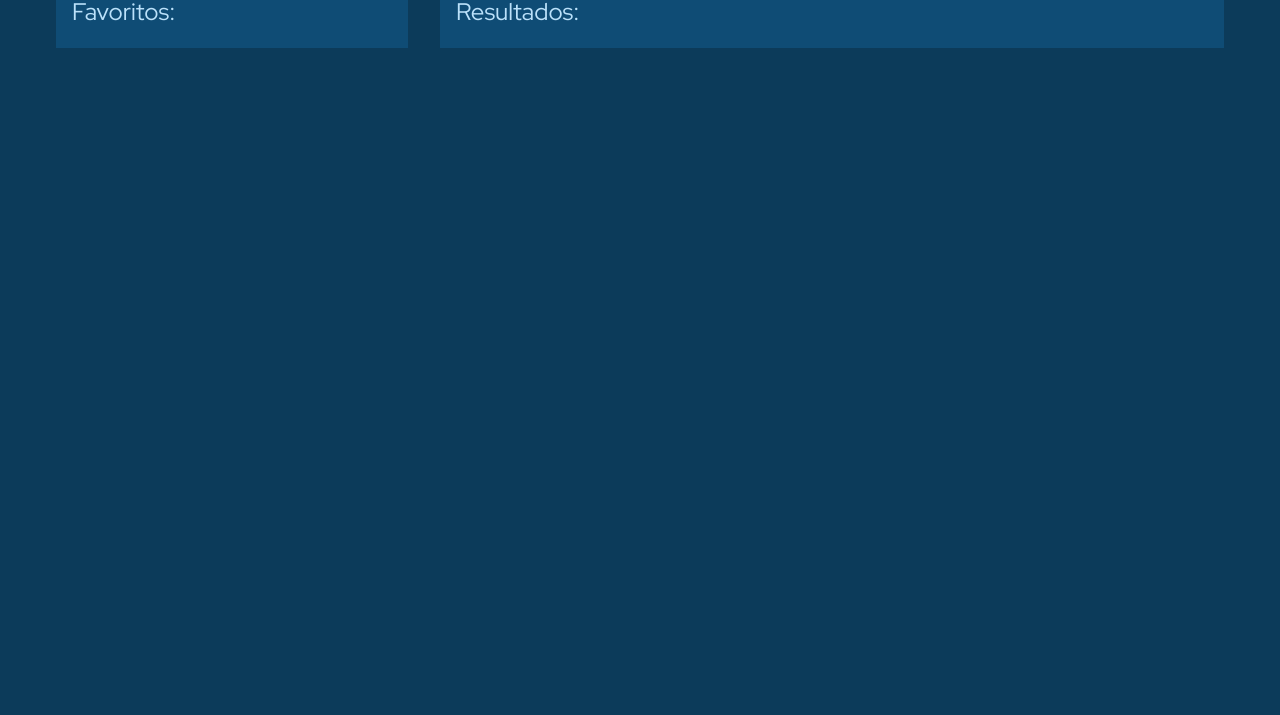
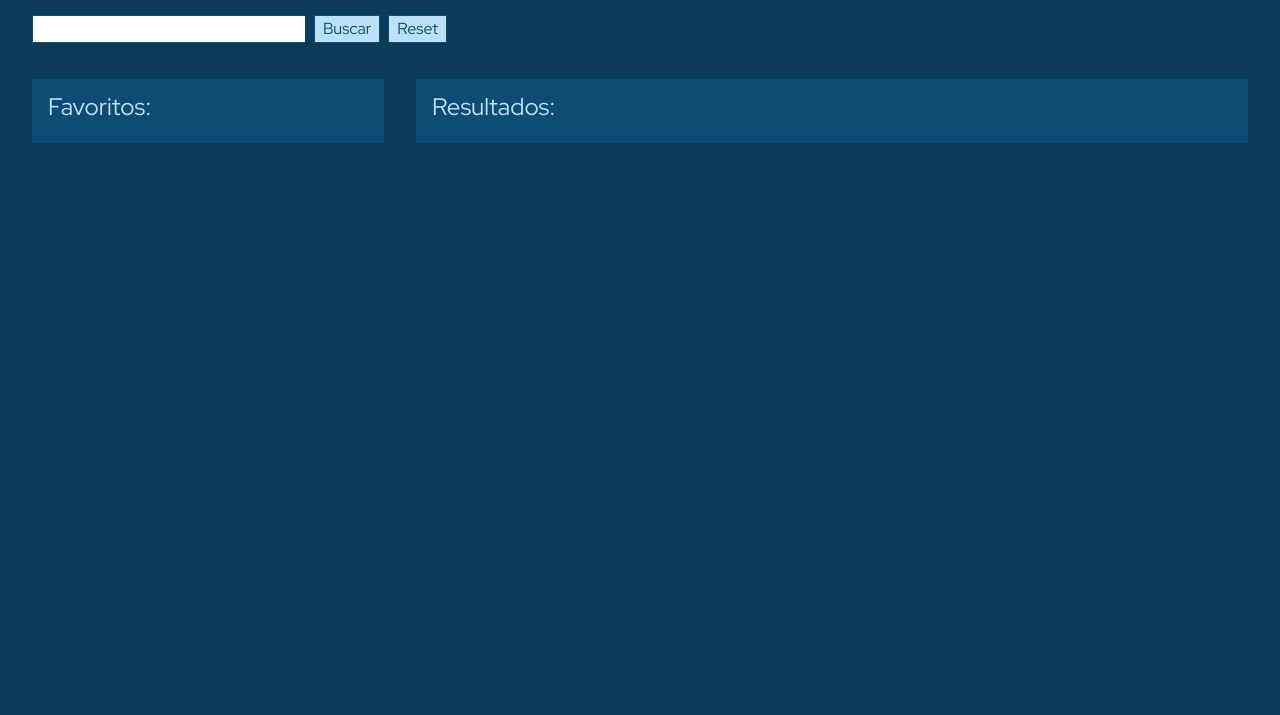
Before and after one commit to Adalab/modulo-2-evaluacion-final-GitTher, a website: page public/index.html in a window 1280 px wide. Shown: the part 85-800 px from the top of the page. Drawn offline with Linux system fonts and the light colour scheme.

Commit message:
add header styles

```diff
--- a/public/index.html
+++ b/public/index.html
@@ -22,9 +22,7 @@
       <header>
         <h1 class="title">Buscador de Series de Anime</h1>
         <form class="search">
-          <label for="search__input" class="search__label"
-            >¿Qué anime quieres buscar?</label
-          ><input
+          <input
             type="text"
             name="anime"
             id="search__input"
--- a/src/scss/layout/_header.scss
+++ b/src/scss/layout/_header.scss
@@ -0,0 +1,43 @@
+.title {
+  font-size: 32px;
+  color: $accentColor;
+  padding: 32px;
+  font-family: $mainFont;
+}
+
+.search {
+  display: flex;
+  padding-left: 32px;
+  align-items: center;
+
+  &__input {
+    width: 256px;
+    height: 24px;
+    border: 1px solid $primaryColor;
+    margin: 4px 4px 4px 0px;
+    padding: 1px 8px;
+    font-size: 16px;
+    color: $primaryColor;
+    font-family: $mainFont;
+  }
+  &__submit {
+    border: 1px solid $primaryColor;
+    margin: 4px;
+    background-color: $accentColor;
+    line-height: 20px;
+    padding: 3px 8px;
+    font-size: 16px;
+    color: $primaryColor;
+    font-family: $mainFont;
+  }
+  &__reset {
+    border: 1px solid $primaryColor;
+    margin: 4px;
+    background-color: $accentColor;
+    line-height: 20px;
+    padding: 3px 8px;
+    font-size: 16px;
+    color: $primaryColor;
+    font-family: $mainFont;
+  }
+}
--- a/src/scss/layout/_page.scss
+++ b/src/scss/layout/_page.scss
@@ -4,7 +4,7 @@
 }
 
 .main {
-  padding: 32px 56px;
+  padding: 32px;
   display: flex;
 
   &__favourites {
@@ -38,7 +38,7 @@
     display: flex;
     align-items: center;
     padding: 8px;
-    margin-bottom: 8px;
+    margin: 8px 0px;
     background-color: $secondaryColor;
     &--icon {
       color: $accentColor;
```
Also changed, not shown: src/html/partials/header.html (+1 -3 lines), public/assets/css/main.css, 1 other file.
